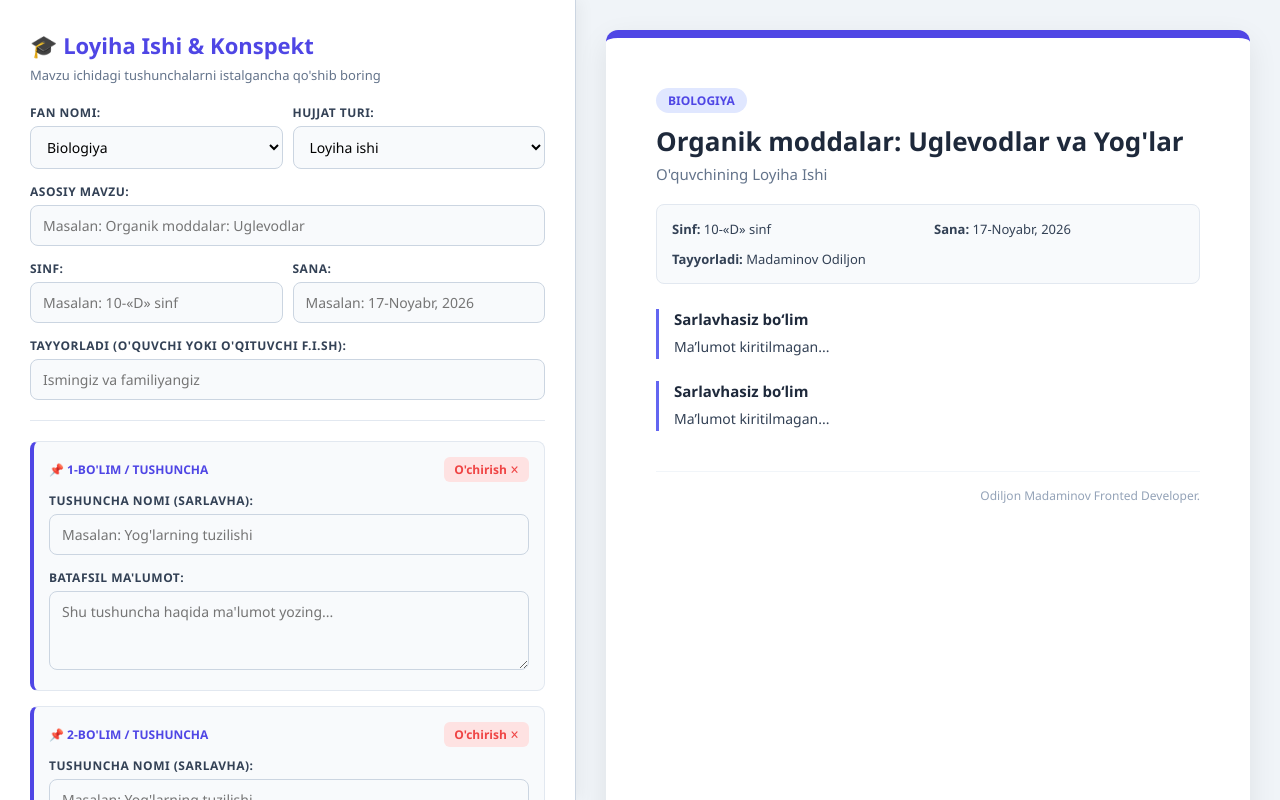
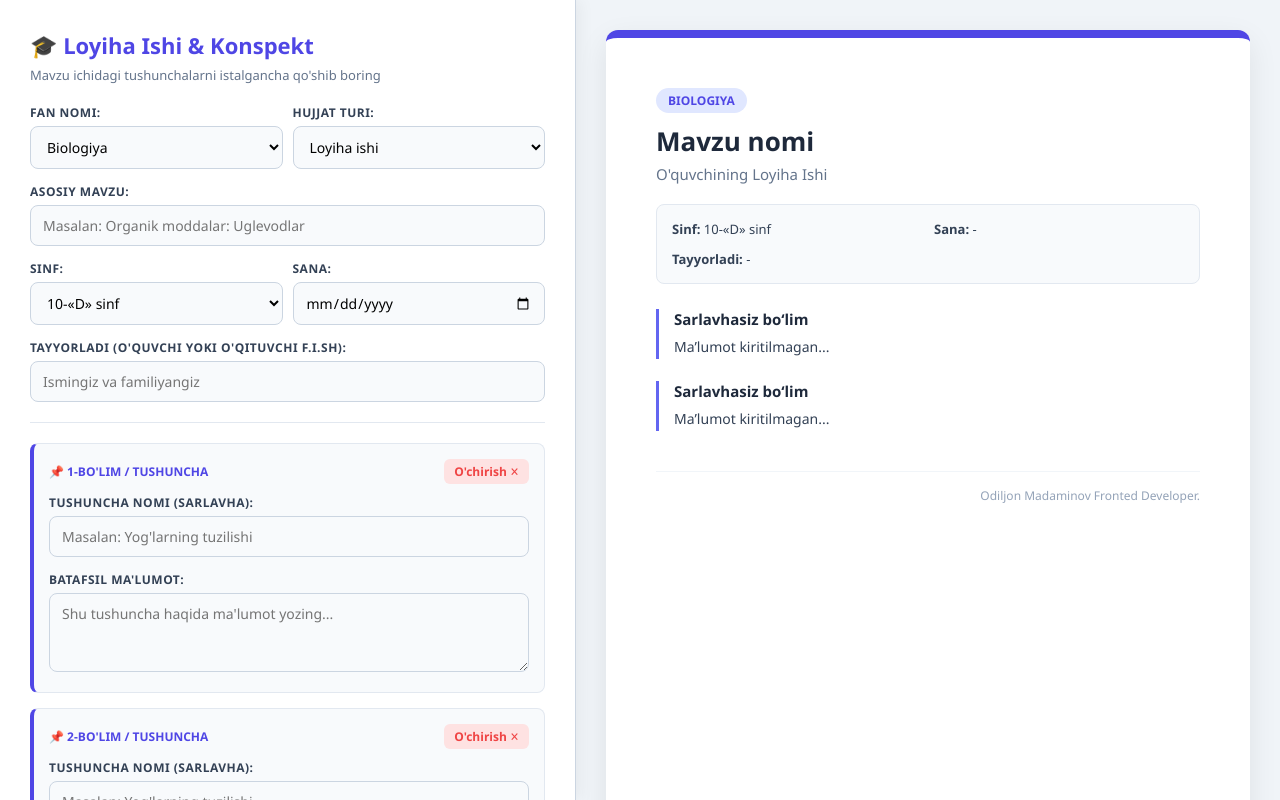
Before and after one commit to mdmnvtv-sys/loyiha, a plain HTML site: page index.html in a window 1280 px wide. Drawn offline with Linux system fonts and the light colour scheme.

Commit message:
Update index.html

```diff
--- a/index.html
+++ b/index.html
@@ -309,7 +309,7 @@
                         <option value="Matematika">Matematika</option>
                         <option value="Fizika">Fizika</option>
                         <option value="Tarix">Tarix</option>
-                        <option value="Ona tili">O'zbek tili</option>
+                        <option value="O'zbek tili">O'zbek tili</option>
                         <option value="Informatika">Informatika</option>
                     </select>
                 </div>
@@ -331,11 +331,27 @@
             <div class="form-row">
                 <div class="input-group">
                     <label>Sinf:</label>
-                    <input type="text" id="inputClass" value="" placeholder="Masalan: 10-«D» sinf" oninput="updateStaticInfo()">
+                    <select id="inputClass" onchange="updateStaticInfo()">
+                        <option value="5-«A» sinf">5-«A» sinf</option>
+                        <option value="5-«B» sinf">5-«B» sinf</option>
+                        <option value="6-«A» sinf">6-«A» sinf</option>
+                        <option value="6-«B» sinf">6-«B» sinf</option>
+                        <option value="7-«A» sinf">7-«A» sinf</option>
+                        <option value="7-«B» sinf">7-«B» sinf</option>
+                        <option value="8-«A» sinf">8-«A» sinf</option>
+                        <option value="8-«B» sinf">8-«B» sinf</option>
+                        <option value="9-«A» sinf">9-«A» sinf</option>
+                        <option value="9-«B» sinf">9-«B» sinf</option>
+                        <option value="10-«A» sinf">10-«A» sinf</option>
+                        <option value="10-«B» sinf">10-«B» sinf</option>
+                        <option value="10-«D» sinf" selected>10-«D» sinf</option>
+                        <option value="11-«A» sinf">11-«A» sinf</option>
+                        <option value="11-«B» sinf">11-«B» sinf</option>
+                    </select>
                 </div>
                 <div class="input-group">
                     <label>Sana:</label>
-                    <input type="text" id="inputDate" value="" placeholder="Masalan: 17-Noyabr, 2026" oninput="updateStaticInfo()">
+                    <input type="date" id="inputDate" onchange="updateStaticInfo()" oninput="updateStaticInfo()">
                 </div>
             </div>
 
@@ -366,7 +382,7 @@
 
                 <div class="info-grid">
                     <div><strong>Sinf:</strong> <span id="previewClass">10-«D» sinf</span></div>
-                    <div><strong>Sana:</strong> <span id="previewDate">17-Noyabr, 2026</span></div>
+                    <div><strong>Sana:</strong> <span id="previewDate">-</span></div>
                     <div class="info-author"><strong>Tayyorladi:</strong> <span id="previewAuthor">Madaminov Odiljon</span></div>
                 </div>
 
@@ -395,12 +411,32 @@
             }
         ];
 
+        // Sanani chiroyli o'zbekcha formatga o'tkazish uchun yordamchi funksiya
+        function formatDate(dateStr) {
+            if (!dateStr) return "-";
+            const parts = dateStr.split('-');
+            if (parts.length === 3) {
+                const months = [
+                    "Yanvar", "Fevral", "Mart", "Aprel", "May", "Iyun",
+                    "Iyul", "Avgust", "Sentyabr", "Oktabr", "Noyabr", "Dekabr"
+                ];
+                const year = parts[0];
+                const monthIndex = parseInt(parts[1], 10) - 1;
+                const day = parseInt(parts[2], 10);
+                return `${day}-${months[monthIndex] || ''}, ${year}`;
+            }
+            return dateStr;
+        }
+
         function updateStaticInfo() {
             document.getElementById('previewSubject').textContent = document.getElementById('inputSubject').value;
             document.getElementById('previewDocType').textContent = document.getElementById('inputDocType').value;
             document.getElementById('previewTopic').textContent = document.getElementById('inputTopic').value || "Mavzu nomi";
             document.getElementById('previewClass').textContent = document.getElementById('inputClass').value || "-";
-            document.getElementById('previewDate').textContent = document.getElementById('inputDate').value || "-";
+
+            const rawDate = document.getElementById('inputDate').value;
+            document.getElementById('previewDate').textContent = formatDate(rawDate);
+
             document.getElementById('previewAuthor').textContent = document.getElementById('inputAuthor').value || "-";
         }
 
@@ -475,6 +511,7 @@
         }
 
         renderSections();
+        updateStaticInfo();
     </script>
 </body>
 </html>
```
